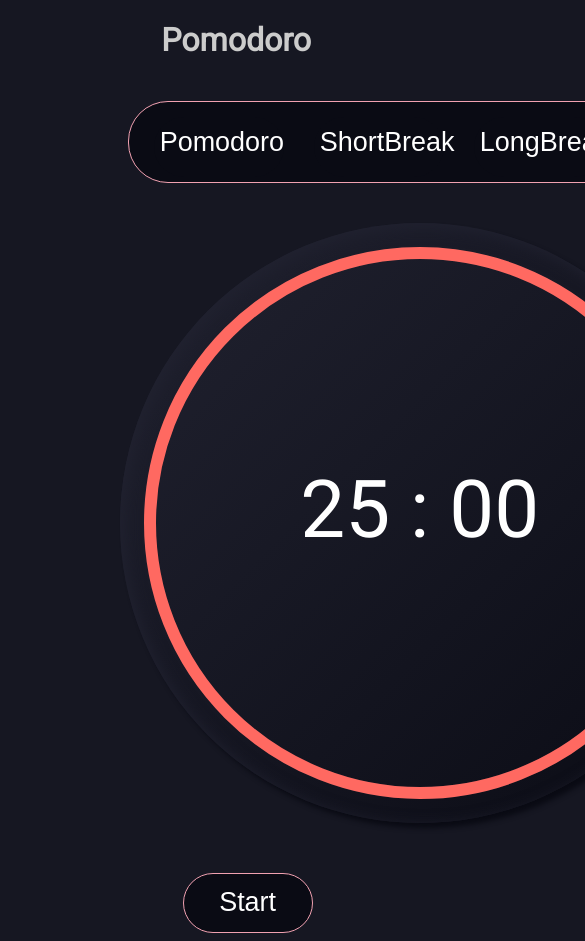
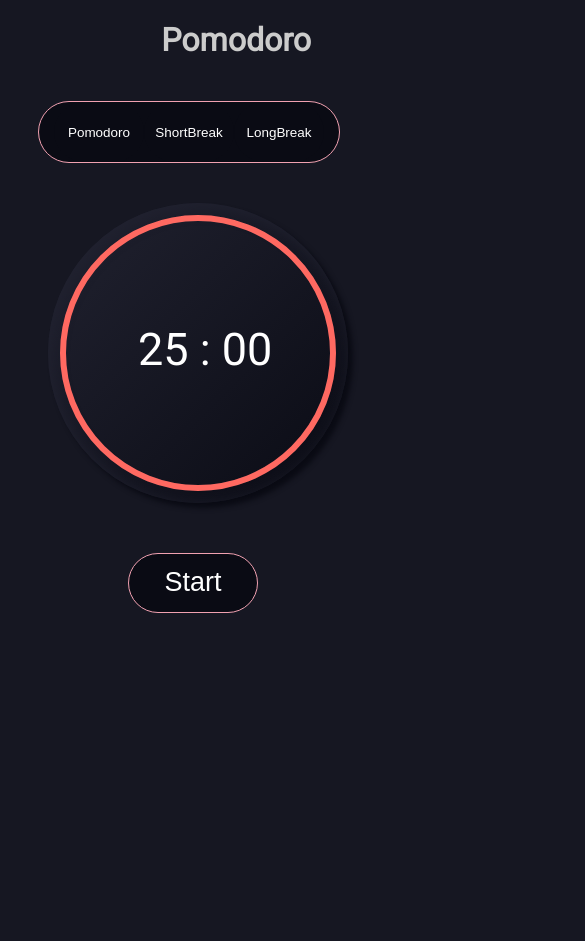
Before and after one commit to YassSek/pomodoro, a Vue app: page / in a window 390 px wide. Shown: the top 941 px of the page, 585 px wide, since content can reach past the window. After the commit the page ends 844 px from the top, so only its background shows below. Built offline with nearby package versions, Linux system fonts and the light colour scheme.

Commit message:
responsiveness

```diff
--- a/src/components/Timer.vue
+++ b/src/components/Timer.vue
@@ -138,13 +138,14 @@ template {
   height: 100%;
 }
 .base-timer {
+  background: linear-gradient(
+    135deg,
+    #212230 0%,
+    #0a0b14 100%
+  ); /* W3C, IE10+, FF16+, Chrome26+, Opera12+, Safari7+ */
 
-background: -moz-linear-gradient(-45deg,  #212230 0%, #0a0b14 100%); /* FF3.6-15 */
-background: -webkit-linear-gradient(-45deg,  #212230 0%,#0a0b14 100%); /* Chrome10-25,Safari5.1-6 */
-background: linear-gradient(135deg,  #212230 0%,#0a0b14 100%); /* W3C, IE10+, FF16+, Chrome26+, Opera12+, Safari7+ */
-filter: progid:DXImageTransform.Microsoft.gradient( startColorstr='#212230', endColorstr='#0a0b14',GradientType=1 ); /* IE6-9 fallback on horizontal gradient */
-
-  box-shadow: 5px 5px 5px 0px hsl(235, 33%, 6%), inset 4px 4px 15px 0px hsl(236, 18%, 16%), 5px 5px 15px 5px rgba(0, 0, 0, 0);
+  box-shadow: 5px 5px 5px 0px hsl(235, 33%, 6%),
+    inset 4px 4px 15px 0px hsl(236, 18%, 16%), 5px 5px 15px 5px rgba(0, 0, 0, 0);
   border-radius: 50%;
   position: relative;
   width: 600px;
@@ -199,7 +200,6 @@ filter: progid:DXImageTransform.Microsoft.gradient( startColorstr='#212230', end
   margin-top: 50px;
 }
 #lowerBtn button {
-  margin-left: 40px;
   width: 130px;
   height: 60px;
   background-color: hsl(235, 33%, 6%);
@@ -227,14 +227,58 @@ filter: progid:DXImageTransform.Microsoft.gradient( startColorstr='#212230', end
 #upperBtn button {
   margin: 15px;
   padding-bottom: 10px;
-  border: transparent;
   font-size: 3ch;
   width: 130px;
   height: 60px;
 
   background-color: hsl(235, 33%, 6%);
   color: #fff;
-
+  border: transparent;
   border-radius: 40px;
 }
+
+/* Small devices (portrait tablets and large phones, 600px and up) */
+@media only screen and (max-width: 600px) {
+  .timer__label {
+    font-size: 45px;
+  }
+  .base-timer {
+    margin-left: 40px;
+    width: 300px;
+    height: 300px;
+  }
+  #upperBtn {
+    width: 300px;
+    height: 60px;
+    margin-left: 30px;
+  }
+  #upperBtn button {
+    margin: 0px;
+    padding-bottom: 0px;
+    font-size: 1.5ch;
+    width: 90px;
+    height: 60px;
+  }
+  #lowerBtn {
+    margin-left: 120px;
+  }
+}
+
+/* Medium devices (landscape tablets, 768px and up) */
+@media only screen and (min-width: 768px) and (max-width: 992px) {
+  .base-timer {
+    margin-left: 70px;
+    width: 600px;
+    height: 600px;
+  }
+
+  #upperBtn {
+    width: 500px;
+    height: 80px;
+    margin-left: 100px;
+  }
+  #lowerBtn {
+    margin-left: 250px;
+  }
+}
 </style>
```
